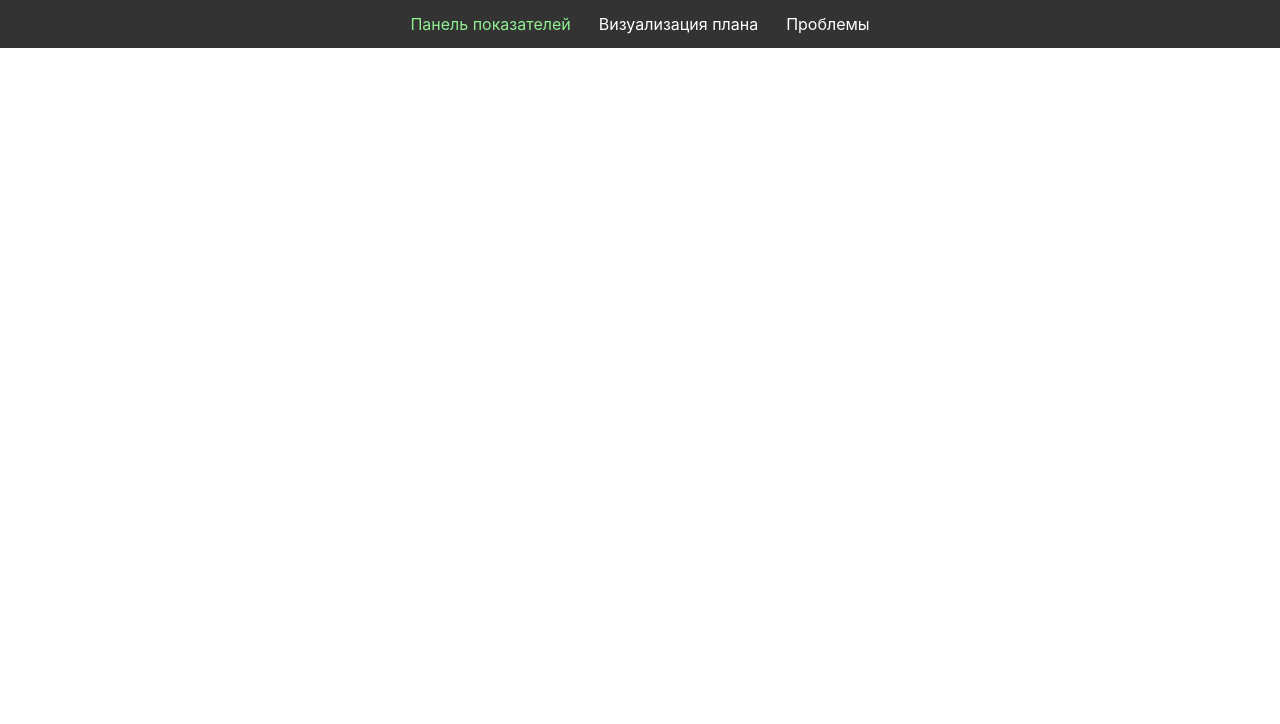
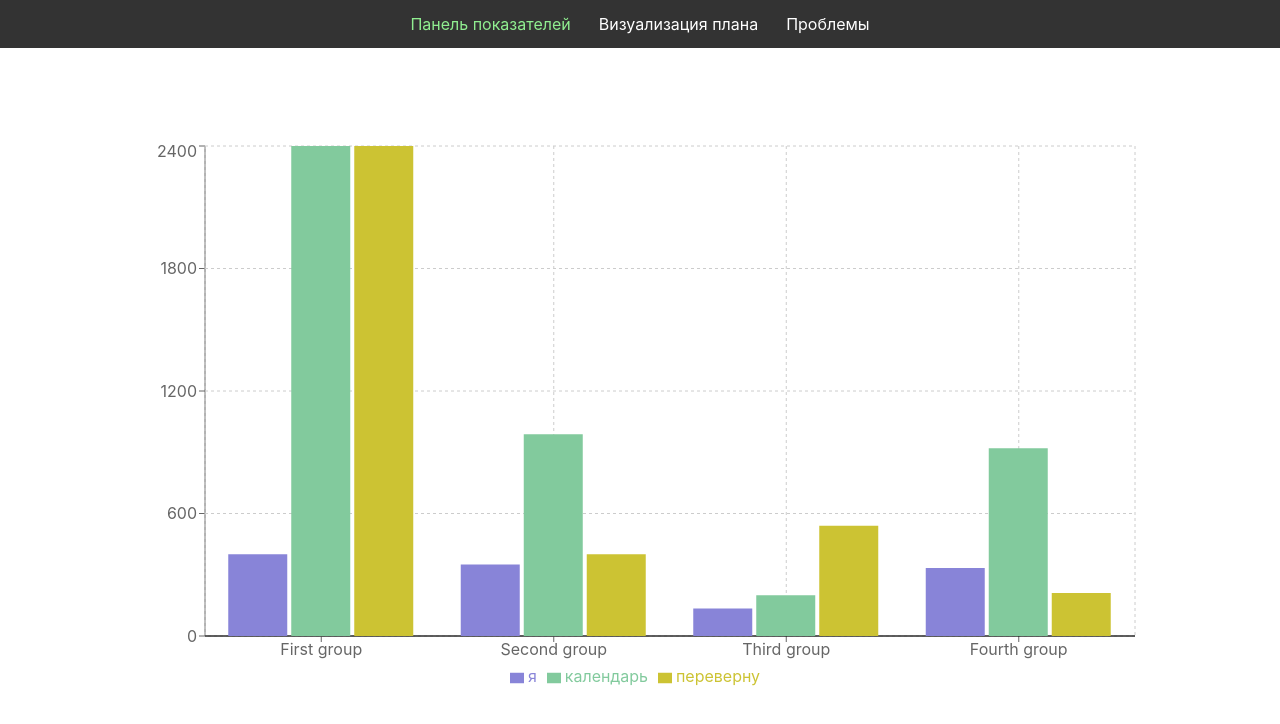
Before and after one commit to Maksiomo/accenture-facility-ui-ux, a React (Create React App) app in the folder src/frontend/front/: page / in a window 1280 px wide. Shown: the top 724 px of the page. Built offline with nearby package versions, Linux system fonts and the light colour scheme; no server answers.

Commit message:
add graphics

```diff
--- a/src/frontend/front/src/App.js
+++ b/src/frontend/front/src/App.js
@@ -1,6 +1,7 @@
 import axios from "axios";
 import React, { useEffect } from "react";
 import AllInfo from "./AllInfo";
+import BarGraphics from "./BarGraphics";
 import Context from "./Context";
 import HorizontalMenu from "./HorizontalMenu/HorizontalMenu";
 import InfoMenu from "./InfoMenu/InfoMenu";
@@ -22,6 +23,11 @@ function App() {
     { title: "Смотреть выгрузку по...", id: 0, picked: false },
     { title: "Сверить по дате", id: 1, picked: false },
   ]);
+  const [graphs, setGraphs] = React.useState([
+    {name: 'First group', id: 0, я: 400, календарь: 2400, переверну: 2400},
+    {name: 'Second group',id: 1, я: 350, календарь: 988, переверну: 400},
+    {name: 'Third group', id: 2, я: 135, календарь: 200, переверну: 540},
+    {name: 'Fourth group', id: 3, я: 333, календарь: 920, переверну: 211},]);
   const [infos, setInfos] = React.useState([]);
 
   const [loading, setLoading] = React.useState(false);
@@ -135,14 +141,35 @@ function App() {
     );
   }
 
+
+
+const [graph, setGraph] = React.useState(true);
+
+function showGraph(){
+    setPanel(false);
+    setPlan(false);
+    setProblem(false);
+    setGraph(true);
+    setGraphs(graphs.map(
+      gr => {
+        return gr;
+      }
+    ))
+  }
+
+function pickGraph(id){
+
+}
+
   return (
-    <Context.Provider value={{ pickItem, pickOption, pickPlanOption, pickInfo }}>
+    <Context.Provider value={{ pickItem, pickOption, pickPlanOption, pickInfo, pickGraph }}>
       <div>
         <HorizontalMenu items={items} />
       </div>
       <div className="wrapper">
         <div className="map">
-          <div className='inner-map'>{(problem && allInfo) ? <AllInfo item={allInfo}/> : null}</div>
+          {(panel && graph) ? <BarGraphics data={graphs}/> : null}
+          {(problem && allInfo) ? <div className='inner-map'><AllInfo item={allInfo}/></div> : null}
         </div>
         {problem ? (
           <div className="side-menu">
--- /dev/null
+++ b/src/frontend/front/src/BarGraphics.js
@@ -0,0 +1,40 @@
+import React, { useContext } from "react";
+import Context from "./Context";
+import {
+  LineChart,
+  Legend,
+  ReferenceLine,
+  BarChart,
+  Bar,
+  Line,
+  CartesianGrid,
+  XAxis,
+  YAxis,
+  Tooltip,
+} from "recharts";
+
+function BarGraphics({ data }) {
+  const { pickGraph } = useContext(Context);
+  return (
+    <div className='map' onClick={pickGraph.bind(null, data.id)}>
+      <BarChart
+        width={1000}
+        height={550}
+        data={data}
+        margin={{ top: 5, right: 5, left: 5, bottom: 5 }}
+      >
+        <XAxis dataKey="name" />
+        <YAxis />
+        <CartesianGrid strokeDasharray="3 3 3" />
+        <Tooltip />
+        <Legend />
+        <ReferenceLine y={0} stroke="#000" />
+        <Bar dataKey="я" fill="#8884d8" />
+        <Bar dataKey="календарь" fill="#82ca9d" />
+        <Bar dataKey="переверну" fill="#CCC333" />
+      </BarChart>
+    </div>
+  );
+}
+
+export default BarGraphics;
--- a/src/frontend/front/src/InfoMenu/InfoItem.js
+++ b/src/frontend/front/src/InfoMenu/InfoItem.js
@@ -5,22 +5,20 @@ function InfoItem({info}){
     let color;
     const { pickInfo } = useContext(Context);
 
-    if(info.dangerTier > 1){
+    if(info.problems[0].problem.dangerTier > 1){
         color = 'rgb(200, 0, 0)';
     }
     else{
-        color = 'rgb(255,' + (255 - (info.dangerTier*255)) + ','+ (255 - (info.dangerTier*255)) + ')';
+        color = 'rgb(255,' + (255 - (info.problems[0].problem.dangerTier*255)) + ','+ (255 - (info.problems[0].problem.dangerTier*255)) + ')';
     }
     return (
         <li className='info-item' style={{backgroundColor: color}} onClick={pickInfo.bind(null, info)}>
             <span>
-                {info.elementName}
-                &nbsp;
-                <strong>{info.legent}</strong>
+                <strong>{info.problems[0].problem.elementName}</strong>
             </span>
-            {info.elementID ? '☑' : '☒'}
         </li>
     )
 }
 
+//{info.problems.map(e => e.problem.legend)}
 export default InfoItem
--- a/src/frontend/front/src/InfoMenu/InfoMenu.js
+++ b/src/frontend/front/src/InfoMenu/InfoMenu.js
@@ -8,7 +8,7 @@ function InfoMenu(props){
                 return (
                     <InfoItem
                         info = {info}
-                        key = {info.elementId}
+                        key = {info.objectId}
                     />
                 )
             })}
```
